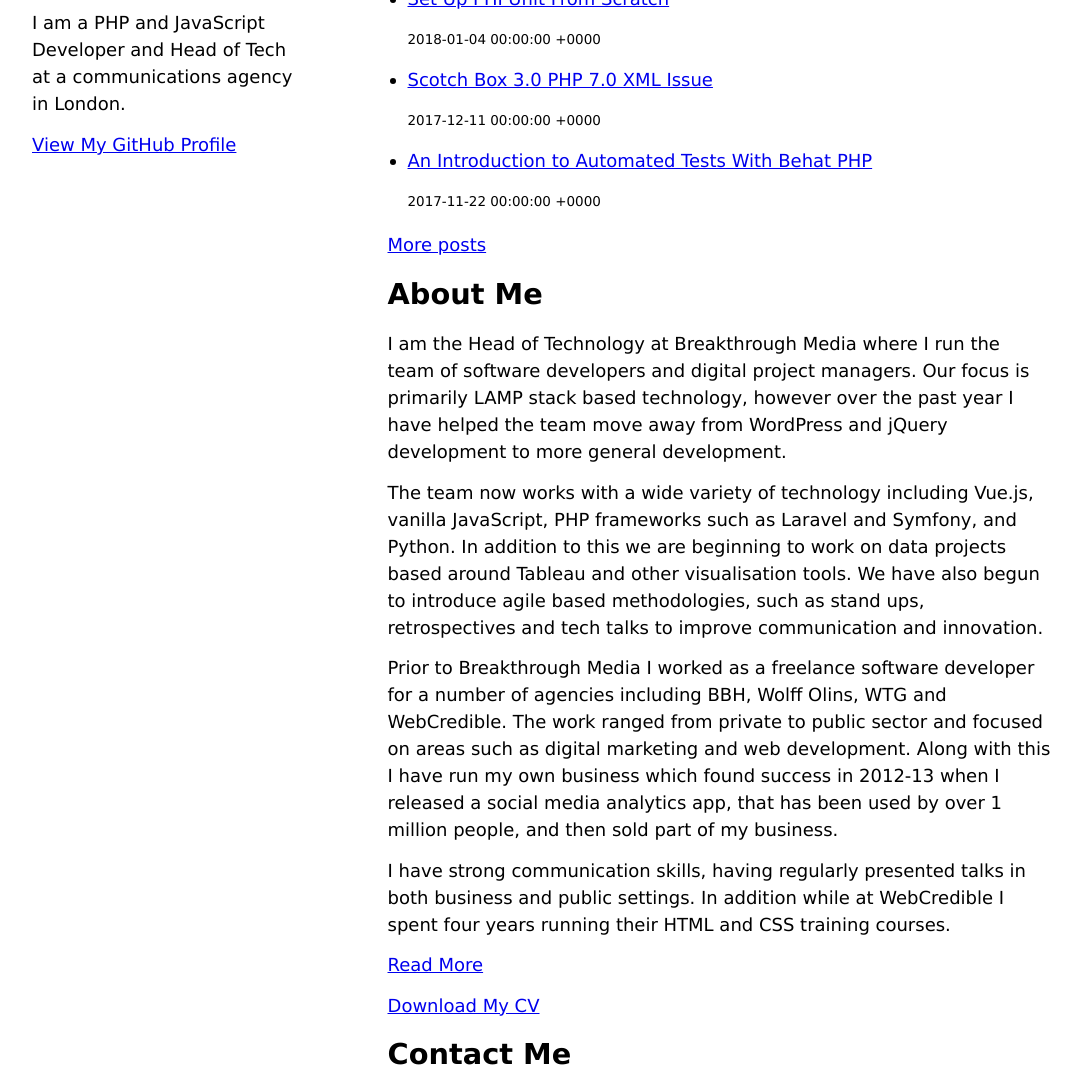
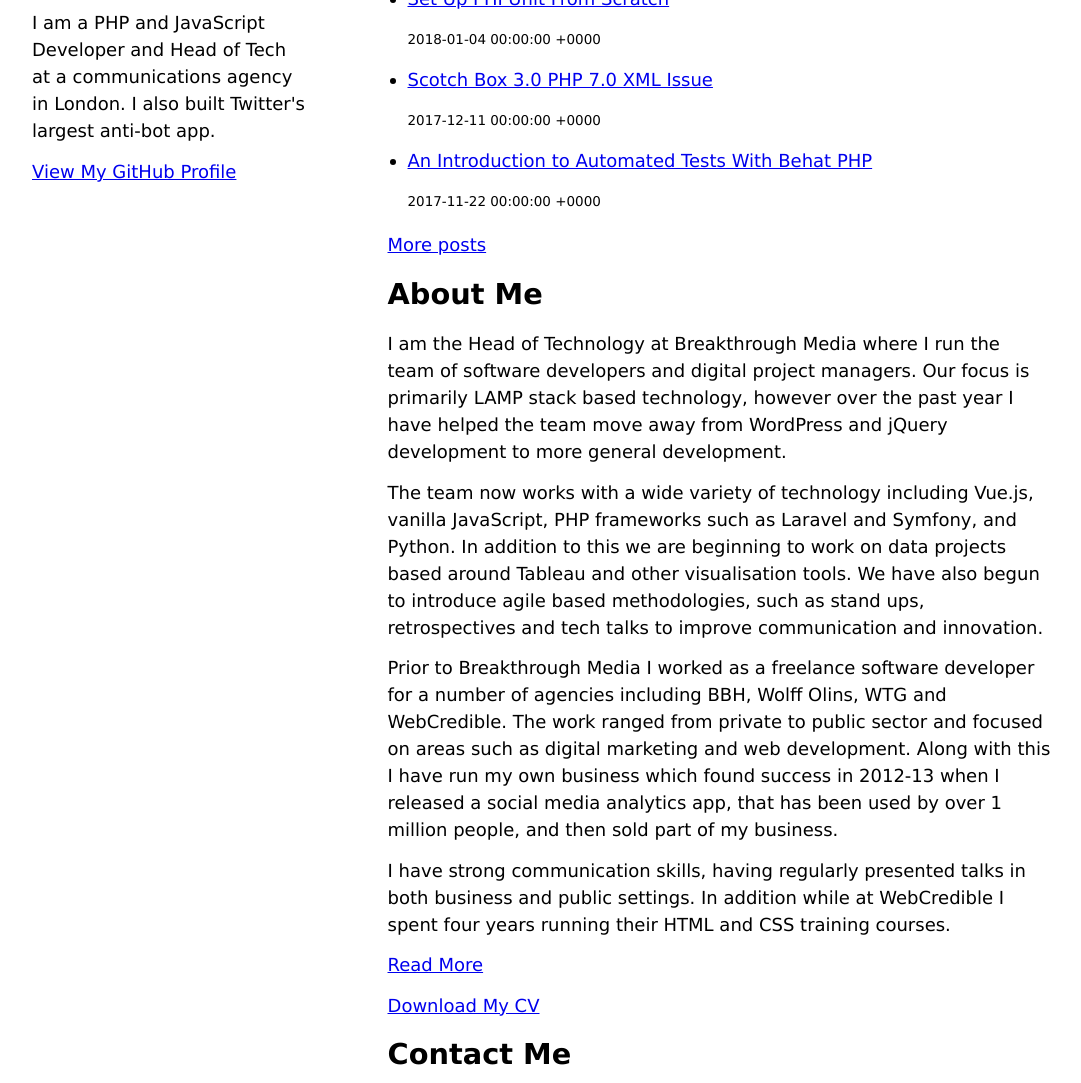
Before and after one commit to RobDWaller/robdwaller.github.io, a Jekyll site: the page built from index.html, in a window 1280 px wide and 1400 px high, cut to the strip 317-1400 px from the top of the window. Shown: the whole strip, without its empty margins (98-1179 px from the left). Built offline with Jekyll 4.4.1, drawn with Linux system fonts in a browser that asks for light colours; some of the changed text lies outside the part shown.

Commit message:
Edits to menu styling on mobile and edits to text in config yml

```diff
--- a/_config.yml
+++ b/_config.yml
@@ -1,5 +1,5 @@
-title: "RobDWaller Blog and Profile Website: Developer and Head of Tech"
-page_title: "RobDWaller Blog and Profile"
-description: "I am a PHP and JavaScript Developer and Head of Tech at a communications agency in London."
+title: "RobDWaller Blog and Profile Website: A Developer and Head of Tech"
+page_title: "RobDWaller A Developer"
+description: "I am a PHP and JavaScript Developer and Head of Tech at a communications agency in London. I also built Twitter's largest anti-bot app."
 url: http://robdwaller.github.io
 twitter: "@robdwaller"
--- a/_sass/device.scss
+++ b/_sass/device.scss
@@ -28,12 +28,18 @@
 
         ul{
             display: none;
+            float: none;
 
             li {
                 width: 100%;
                 display: block;
                 box-sizing: border-box;
                 padding:10px 20px;
+
+                a {
+                    display: block;
+                    width: 100%;
+                }
             }
         }
 
```
